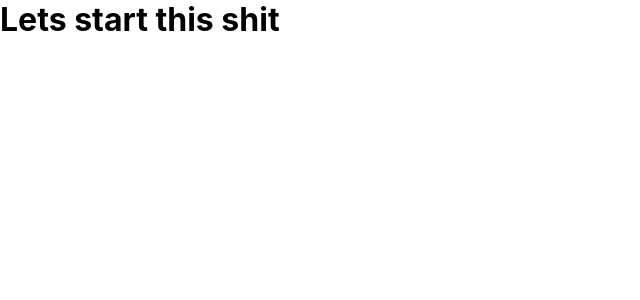
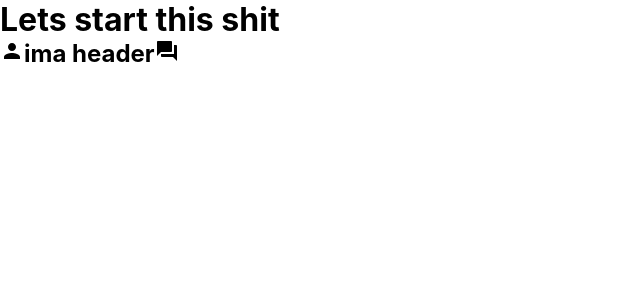
Before and after one commit to mattyjtx/fightme, a React (Create React App) app in the folder fight-me/: page / in a window 1280 px wide. Shown: the top 300 px of the page, without its empty margins (0-640 px from the left). Built offline with nearby package versions, Linux system fonts and the light colour scheme.

Commit message:
adding header component

```diff
--- a/fight-me/package.json
+++ b/fight-me/package.json
@@ -3,6 +3,10 @@
   "version": "0.1.0",
   "private": true,
   "dependencies": {
+    "@emotion/react": "^11.13.0",
+    "@emotion/styled": "^11.13.0",
+    "@mui/icons-material": "^5.16.6",
+    "@mui/material": "^5.16.6",
     "@testing-library/jest-dom": "^5.17.0",
     "@testing-library/react": "^13.4.0",
     "@testing-library/user-event": "^13.5.0",
--- a/fight-me/src/App.js
+++ b/fight-me/src/App.js
@@ -1,4 +1,5 @@
-import logo from './logo.svg';
+import React from 'react';
+import Header from './Header';
 import './App.css';
 
 function App() {
@@ -6,7 +7,7 @@ function App() {
     <div className="App">
       <h1>Lets start this shit</h1>
 
-      {/* Header */}
+      <Header />
       {/* Tinder Cards */}
       {/* Buttons below tinder cards */}
 
--- /dev/null
+++ b/fight-me/src/Header.css
@@ -0,0 +1,3 @@
+.header {
+    display: flex;
+}
--- /dev/null
+++ b/fight-me/src/Header.js
@@ -0,0 +1,17 @@
+import React from 'react';
+import "./Header.css";
+import PersonIcon from '@mui/icons-material/Person';
+import ForumIcon from '@mui/icons-material/Forum';
+
+function Header() {
+  return (
+    // BEM
+    <div className='header'>
+        <PersonIcon />
+        <h2>ima header</h2>
+        <ForumIcon />
+    </div>
+  )
+}
+
+export default Header
```
Also changed, not shown: 1 other file (tests, documents, lock files or other folders).
